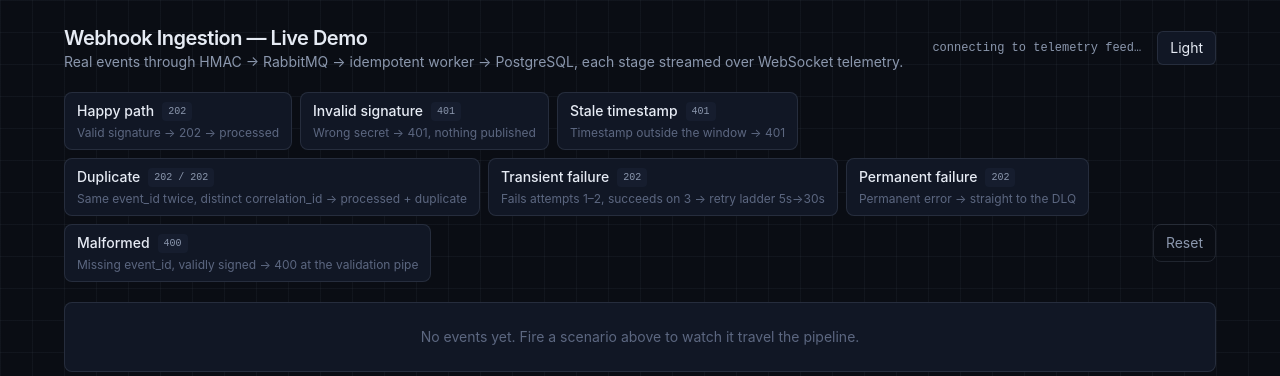
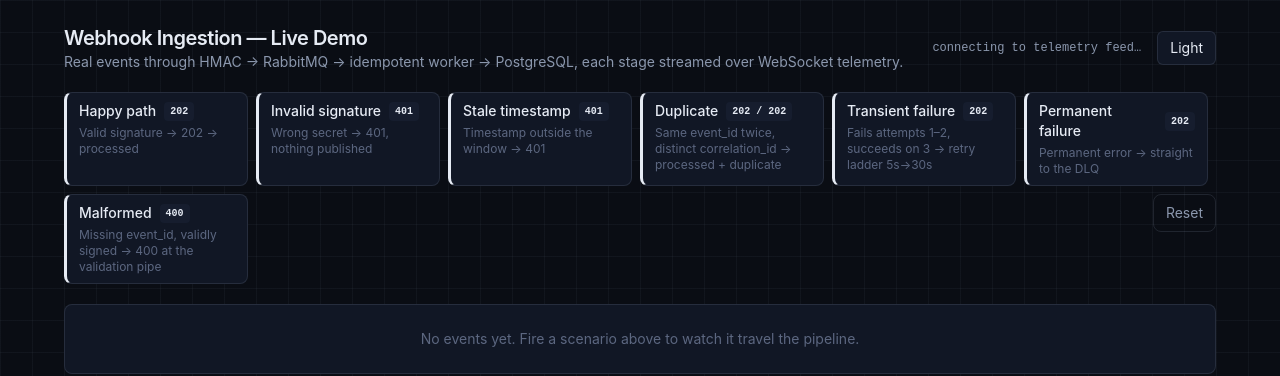
Before and after one commit to MatheusFinatto/async-webhook-ingestion, a React (Vite) app in the folder web/: page / in a window 1280 px wide. Shown: the top 376 px of the page. Built offline with nearby package versions, Linux system fonts and the light colour scheme; no server answers.

Commit message:
feat(web): color scenario buttons by their expected HTTP status

```diff
--- a/web/src/App.tsx
+++ b/web/src/App.tsx
@@ -81,7 +81,7 @@ export default function App() {
           <button
             type="button"
             onClick={toggle}
-            className="rounded-md border border-border-subtle bg-surface px-3 py-1.5 text-sm hover:border-border-strong"
+            className="cursor-pointer rounded-md border border-border-subtle bg-surface px-3 py-1.5 text-sm transition-colors hover:border-border-strong"
           >
             {theme === 'dark' ? 'Light' : 'Dark'}
           </button>
--- a/web/src/components/ScenarioBar.tsx
+++ b/web/src/components/ScenarioBar.tsx
@@ -1,39 +1,48 @@
 import { SCENARIOS, type ScenarioId } from '../lib/scenarios';
+import { statusColor } from '../lib/status';
+
+export function ScenarioBar({ onRun, onReset, busy }: ScenarioBarProps) {
+  return (
+    <div className="flex flex-wrap items-stretch gap-2">
+      {SCENARIOS.map((scenario) => {
+        const code = parseInt(scenario.expected, 10);
+        const accent = statusColor(Number.isNaN(code) ? 0 : code);
+        return (
+          <button
+            key={scenario.id}
+            type="button"
+            disabled={busy}
+            onClick={() => onRun(scenario.id)}
+            title={scenario.description}
+            style={{ borderLeftColor: accent, borderLeftWidth: 3 }}
+            className="group flex w-[184px] cursor-pointer flex-col gap-1 rounded-lg border border-border-subtle bg-surface px-3 py-2 text-left transition-colors hover:border-border-strong hover:bg-surface-2 disabled:cursor-not-allowed disabled:opacity-60"
+          >
+            <span className="flex items-center justify-between gap-2">
+              <span className="text-sm font-medium">{scenario.label}</span>
+              <span
+                className="mono rounded px-1.5 py-0.5 text-[10px] font-semibold"
+                style={{ backgroundColor: 'var(--surface-2)', color: accent }}
+              >
+                {scenario.expected}
+              </span>
+            </span>
+            <span className="text-xs text-fg-faint">{scenario.description}</span>
+          </button>
+        );
+      })}
+      <button
+        type="button"
+        onClick={onReset}
+        className="ml-auto self-start cursor-pointer rounded-lg border border-border-subtle px-3 py-2 text-sm text-fg-muted transition-colors hover:border-border-strong hover:text-fg"
+      >
+        Reset
+      </button>
+    </div>
+  );
+}
 
 interface ScenarioBarProps {
   onRun: (id: ScenarioId) => void;
   onReset: () => void;
   busy: boolean;
 }
-
-export function ScenarioBar({ onRun, onReset, busy }: ScenarioBarProps) {
-  return (
-    <div className="flex flex-wrap items-stretch gap-2">
-      {SCENARIOS.map((scenario) => (
-        <button
-          key={scenario.id}
-          type="button"
-          disabled={busy}
-          onClick={() => onRun(scenario.id)}
-          title={scenario.description}
-          className="group flex min-w-[132px] flex-col gap-1 rounded-lg border border-border-subtle bg-surface px-3 py-2 text-left transition-colors hover:border-border-strong disabled:opacity-60"
-        >
-          <span className="flex items-center justify-between gap-2">
-            <span className="text-sm font-medium">{scenario.label}</span>
-            <span className="mono rounded bg-surface-2 px-1.5 py-0.5 text-[10px] text-fg-muted">
-              {scenario.expected}
-            </span>
-          </span>
-          <span className="text-xs text-fg-faint">{scenario.description}</span>
-        </button>
-      ))}
-      <button
-        type="button"
-        onClick={onReset}
-        className="ml-auto self-start rounded-lg border border-border-subtle px-3 py-2 text-sm text-fg-muted hover:border-border-strong"
-      >
-        Reset
-      </button>
-    </div>
-  );
-}
--- a/web/src/components/ui.tsx
+++ b/web/src/components/ui.tsx
@@ -1,5 +1,6 @@
 import type { ReactNode } from 'react';
 import { STAGE_META } from '../lib/stages';
+import { statusColor } from '../lib/status';
 import type { Stage } from '../lib/telemetry';
 
 export function Panel({
@@ -37,17 +38,8 @@ export function StageDot({ stage }: { stage: Stage }) {
   );
 }
 
-const STATUS_COLOR: Record<string, string> = {
-  '2': 'var(--color-stage-processed)',
-  '4': 'var(--color-stage-rejected)',
-  '5': 'var(--color-stage-unavailable)',
-};
-
 export function StatusBadge({ status }: { status: number }) {
-  const color =
-    status === 0
-      ? 'var(--text-faint)'
-      : STATUS_COLOR[String(status)[0]] ?? 'var(--text-muted)';
+  const color = statusColor(status);
   return (
     <span
       className="mono rounded px-2 py-0.5 text-xs font-semibold"
--- /dev/null
+++ b/web/src/lib/status.ts
@@ -0,0 +1,12 @@
+const STATUS_COLOR: Record<string, string> = {
+  '2': 'var(--color-stage-processed)',
+  '4': 'var(--color-stage-rejected)',
+  '5': 'var(--color-stage-unavailable)',
+};
+
+export function statusColor(status: number): string {
+  if (status === 0) {
+    return 'var(--text-faint)';
+  }
+  return STATUS_COLOR[String(status)[0]] ?? 'var(--text-muted)';
+}
```
